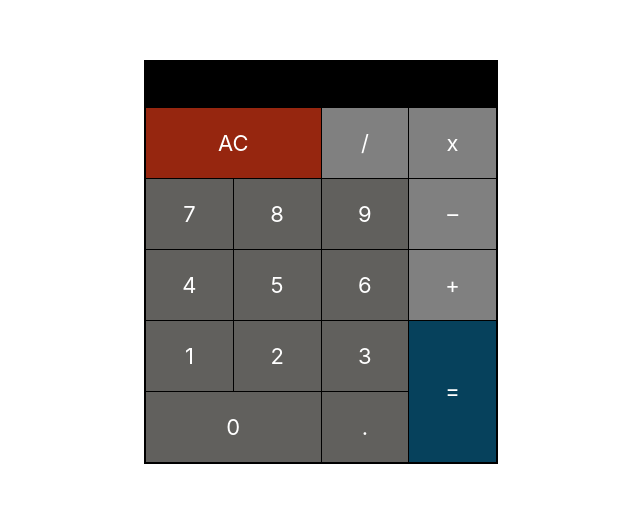
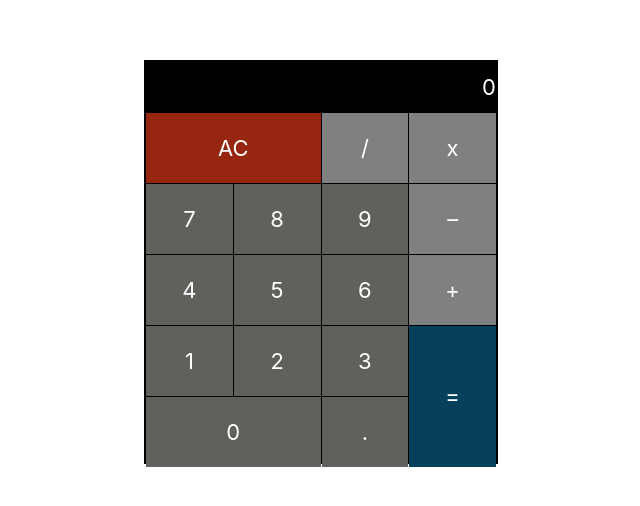
Before and after one commit to sergeialimov/react.calculator, a React (Create React App) app: page / in a window 1280 px wide. Shown: the part 138-644 px from the top of the page, without its empty margins (319-959 px from the left). Built offline with nearby package versions, Linux system fonts and the light colour scheme.

Commit message:
fix align issue

```diff
--- a/src/App.css
+++ b/src/App.css
@@ -24,6 +24,13 @@
 #display {
   grid-area: 1 / 1 / span 1 / span 4;
   background: black;
+  text-align: right;
+  /* padding-right: 10px; */
+}
+
+#displayText {
+  margin: 0;
+  line-height: 50px;
 }
 
 #ac {
--- a/src/App.js
+++ b/src/App.js
@@ -5,22 +5,23 @@ class App extends Component {
   constructor(props) {
     super(props);
     this.state = {
-      num: 0,
+      num: '',
     }
     this.addNumber = this.addNumber.bind(this);
   }
 
   addNumber = (newNum) => (e) => {
     this.setState({
-      num: newNum,
+      num: `${this.state.num}${newNum}`,
     });
   }
 
   render() {
+    const defaultValue = this.state.num ? this.state.num : 0;
     return (
       <div className="App">
         <div id="calc">
-          <div id="display">
+          <div id="display"><p id="displayText">{defaultValue}</p>
           </div>
           <div id="ac">
             <p>AC</p>
```
